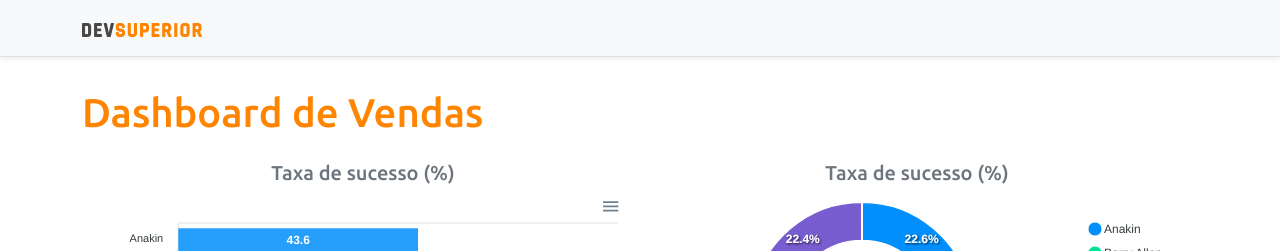
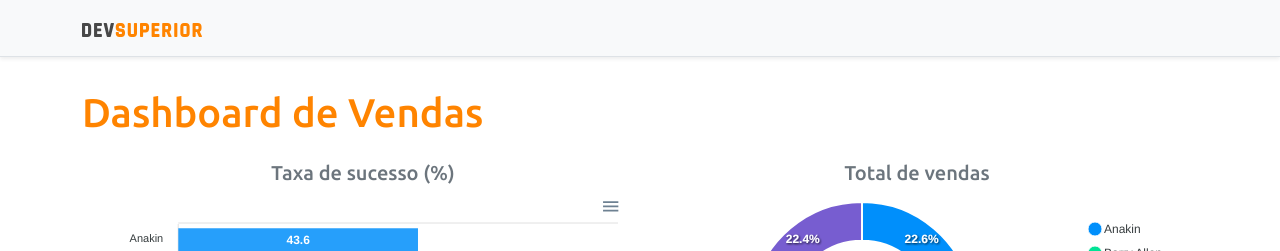
Before and after one commit to Bruno-CLM/projeto-sds5, a React (Create React App) app in the folder frontend/: page / in a window 1280 px wide. Shown: the top 251 px of the page. Built offline with nearby package versions, Linux system fonts and the light colour scheme.

Commit message:
Update title

```diff
--- a/frontend/src/App.tsx
+++ b/frontend/src/App.tsx
@@ -17,7 +17,7 @@ function App() {
             <BarChat />
           </div>
           <div className="col-sm-6">
-            <h5 className="text-center text-secondary">Taxa de sucesso (%)</h5>
+            <h5 className="text-center text-secondary">Total de vendas</h5>
             <DonutChat />
           </div>
         </div>
```
